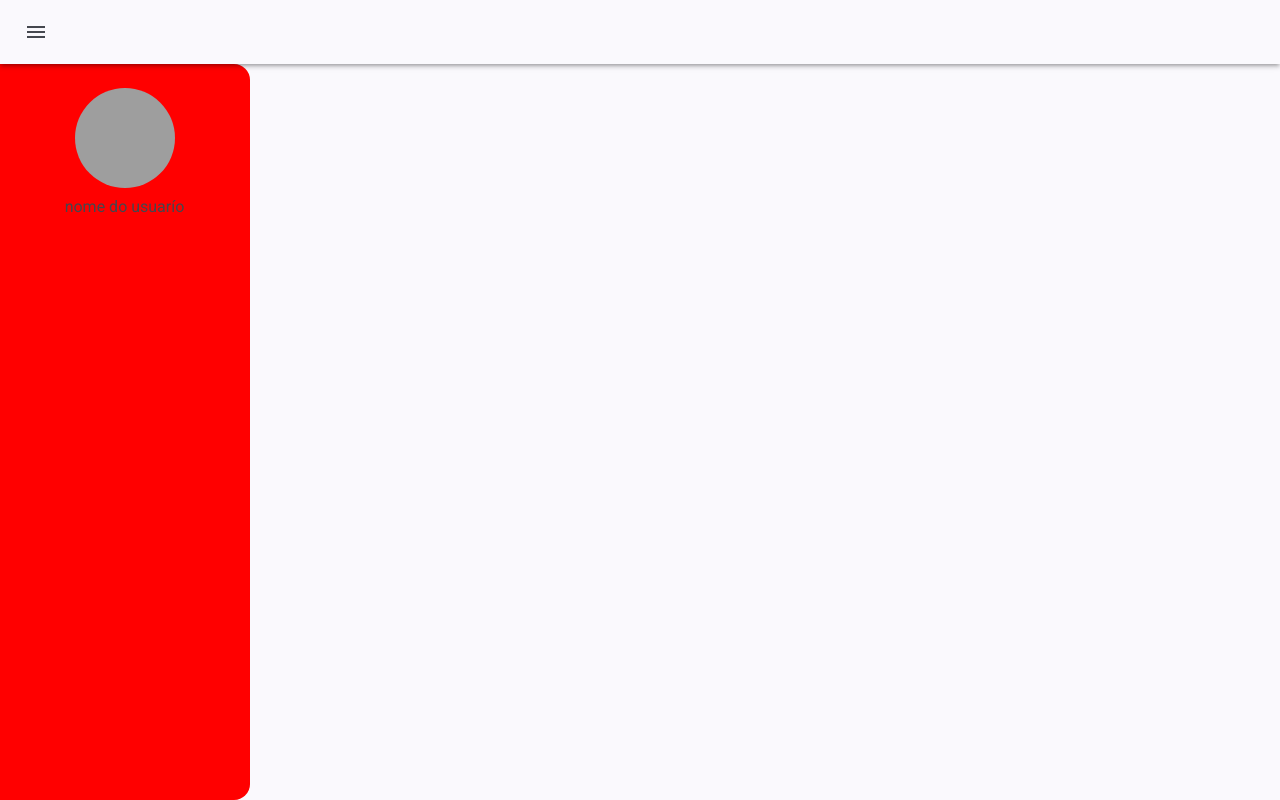
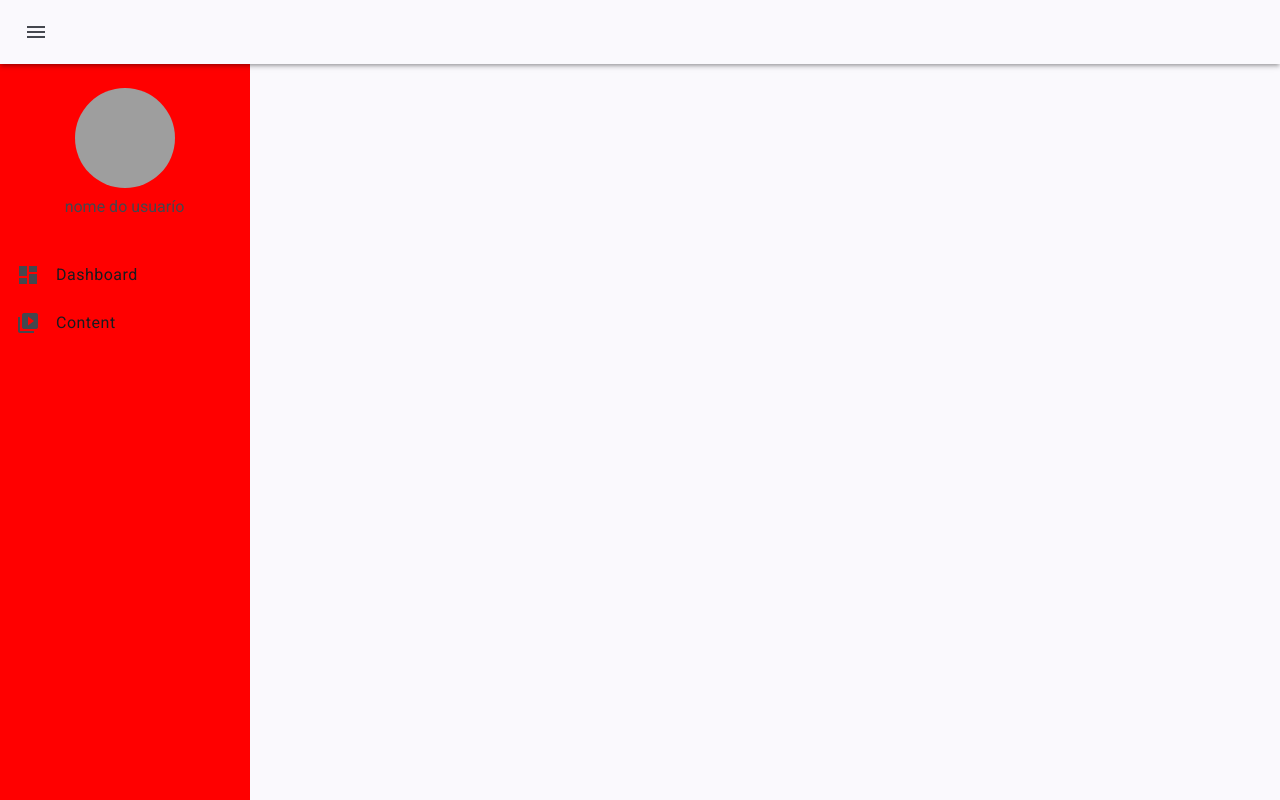
Before and after one commit to Anderlan-Nunes/menu, an Angular app: page / in a window 1280 px wide. Built offline with nearby package versions, Linux system fonts and the light colour scheme; grey boxes are pictures that could not be loaded.

Commit message:
committed

```diff
--- a/src/app/app.component.html
+++ b/src/app/app.component.html
@@ -4,7 +4,7 @@
   </button>
 </mat-toolbar>
 <mat-sidenav-container>
-  <mat-sidenav opened mode="side" [style.width]="'250px'" [style.background]="'red'">
+  <mat-sidenav opened mode="side" [style.width]="'250px'" [style.background]="'red'" [style.borderRadius]="'0'">
     <app-custom-sidenav/>
   </mat-sidenav>
   <mat-sidenav-content class="content">
--- a/src/app/components/custom-sidenav/custom-sidenav.component.html
+++ b/src/app/components/custom-sidenav/custom-sidenav.component.html
@@ -4,3 +4,11 @@
         <h2>nome do usuarío</h2>
     </div>
 </div>
+<mat-nav-list>
+    @for (item of menuItems(); track item) {
+    <a mat-list-item class="menu-item">
+        <mat-icon matListItemIcon>{{ item.icon }}</mat-icon>
+        <span matListItemTitle>{{ item.label }}</span>
+    </a>
+    }
+</mat-nav-list>
--- a/src/app/components/custom-sidenav/custom-sidenav.component.ts
+++ b/src/app/components/custom-sidenav/custom-sidenav.component.ts
@@ -1,12 +1,29 @@
-import { Component } from '@angular/core';
+import { Component, signal } from '@angular/core';
+
+import {MaterialModule} from '../../material/material.module'
+
+import {MenuItem} from '../../menu-item'
 
 @Component({
   selector: 'app-custom-sidenav',
   standalone: true,
-  imports: [],
+  imports: [MaterialModule],
   templateUrl: './custom-sidenav.component.html',
   styleUrl: './custom-sidenav.component.scss'
 })
 export class CustomSidenavComponent {
+  menuItems = signal<MenuItem[]>([
+    {
+      icon: "dashboard",
+      label: "Dashboard",
+      route: "dashboard",
+    },
+    {
+      icon: "video_library",
+      label: "Content",
+      route: "content",
+    },
+  ]);
+
 
 }
--- a/src/app/material/material.module.ts
+++ b/src/app/material/material.module.ts
@@ -5,8 +5,10 @@ import { MatIconModule } from '@angular/material/icon';
 import { MatButtonModule } from '@angular/material/button';
 import { MatToolbarModule } from '@angular/material/toolbar';
 import { MatSidenavModule } from '@angular/material/sidenav';
+import { MatListModule } from '@angular/material/list';
 
-const material = [MatToolbarModule, MatButtonModule, MatIconModule, MatSidenavModule]
+
+export const material = [MatToolbarModule, MatButtonModule, MatIconModule, MatSidenavModule, MatListModule]
 @NgModule({
   imports: [
     CommonModule,
--- /dev/null
+++ b/src/app/menu-item.ts
@@ -0,0 +1,7 @@
+import { signal } from "@angular/core";
+
+export interface MenuItem {
+  label: string;
+  icon: string;
+  route?: string;
+}
```
